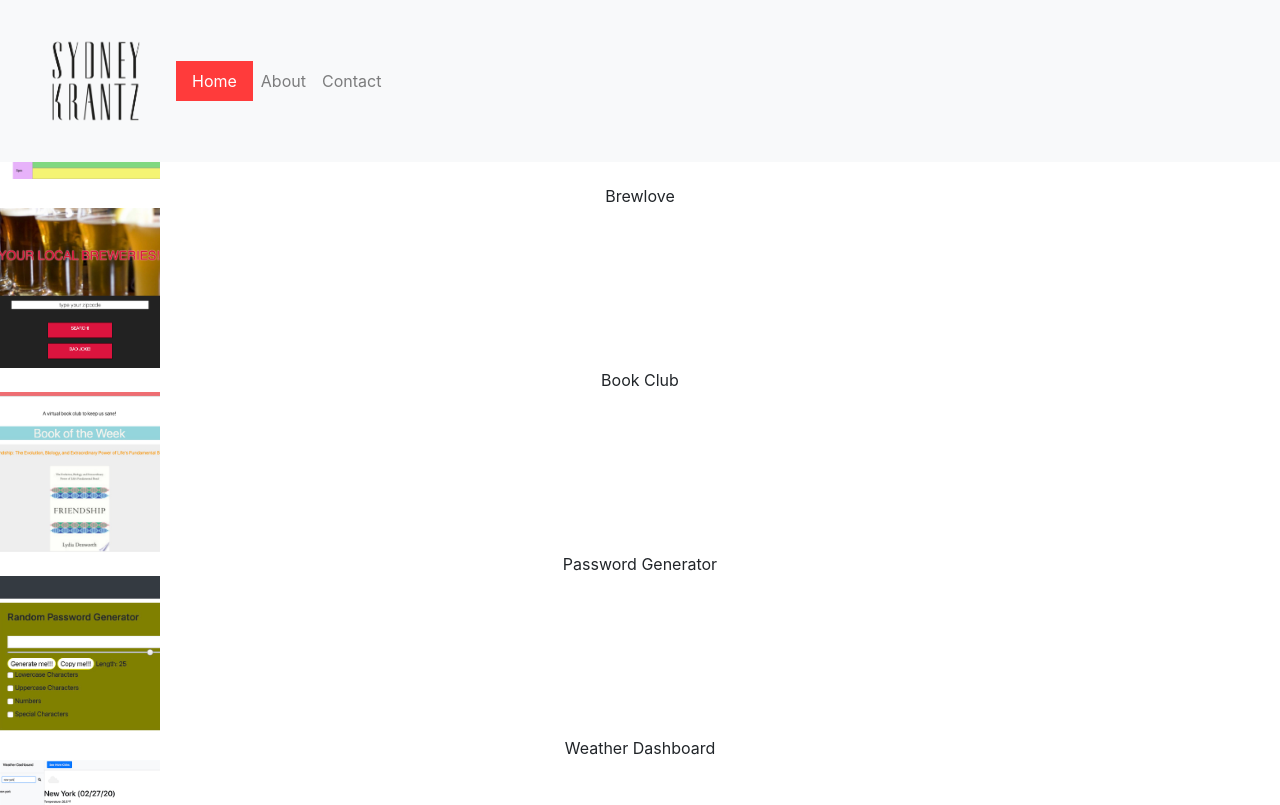
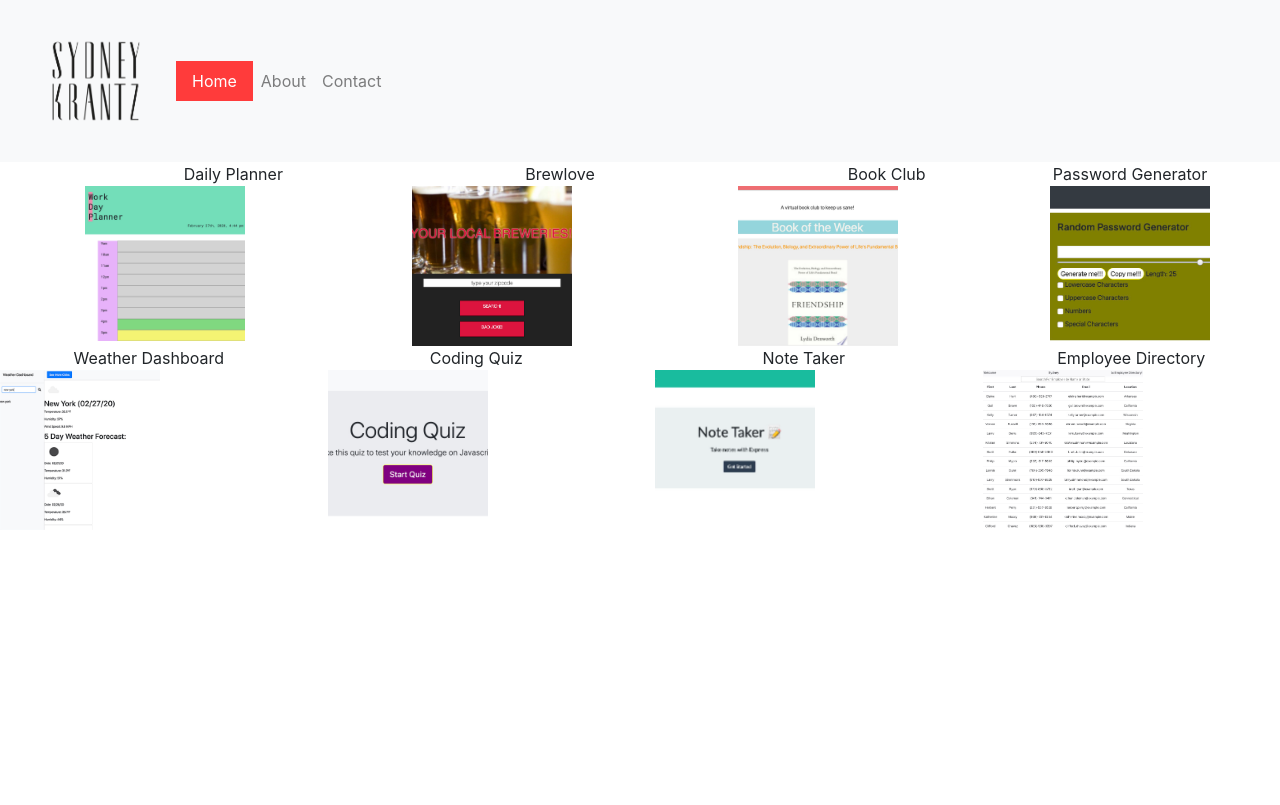
Before and after one commit to skrantzz/PORTFOLIO-REACT, a React (Create React App) app: page / in a window 1280 px wide. Shown: the top 805 px of the page. Built offline with nearby package versions, Linux system fonts and the light colour scheme.

Commit message:
some minor changes to portfolio

```diff
--- a/src/components/Navbar/index.js
+++ b/src/components/Navbar/index.js
@@ -4,7 +4,7 @@ import "./style.css";
 
 function Navbar() {
   return (
-    <nav className="navbar navbar-expand-lg navbar-light bg-light fixed-top">
+    <nav className="navbar navbar-expand-md navbar-light bg-light sticky-top align-items-right">
       <img src="./assets/logo_2.png"
         />
       <NavLink to="/" className={window.location.pathname === "/" ? "nav-link active" : "nav-link"}>
--- a/src/pages/Portfolio.js
+++ b/src/pages/Portfolio.js
@@ -7,48 +7,64 @@ import '../App.css'
 // import hero, nav, footer etc.
 function Portfolio() {
   return (
-
           <div className="portfolioImage">
+    <div className="container">
+      <div className="row">
+        <div className="col-md">
             <Thumbnail
               link=""
               image="./assets/planner.png"
               title="Daily Planner"
             />
+            </div>
+          <div className="col-md">
             <Thumbnail
               link=""
               image="./assets/brewlove.png"
               title="Brewlove"
             />
+            </div>
+          <div className="col-md">
             <Thumbnail
               link=""
               image="./assets/bookclub.png"
               title="Book Club"
             />
+            </div>
               <Thumbnail
               link=""
               image="./assets/pwdgen.png"
               title="Password Generator"
         />
+      </div>
+    </div>
+      <div className="row">
+      <div className="col-md">
         <Thumbnail
           link=""
           image="./assets/weather.png"
           title="Weather Dashboard"
-          />
+        /></div>
+        <div className="col-md">
         <Thumbnail
           link=""
           image="./assets/codingquiz.png"
           title="Coding Quiz"
-          />
+        /></div>
+        <div className="col-md">
         <Thumbnail
           link=""
           image="./assets/notetaker.png"
           title="Note Taker"
-          />
+        /></div>
+        <div className="col-md">
         <Thumbnail
           link=""
           image="./assets/empdir.png"
           title="Employee Directory"
-          />
+        /></div>
+      </div>
+
 
     </div>
 
```
Lines whose indentation alone changed are shown as unchanged.
